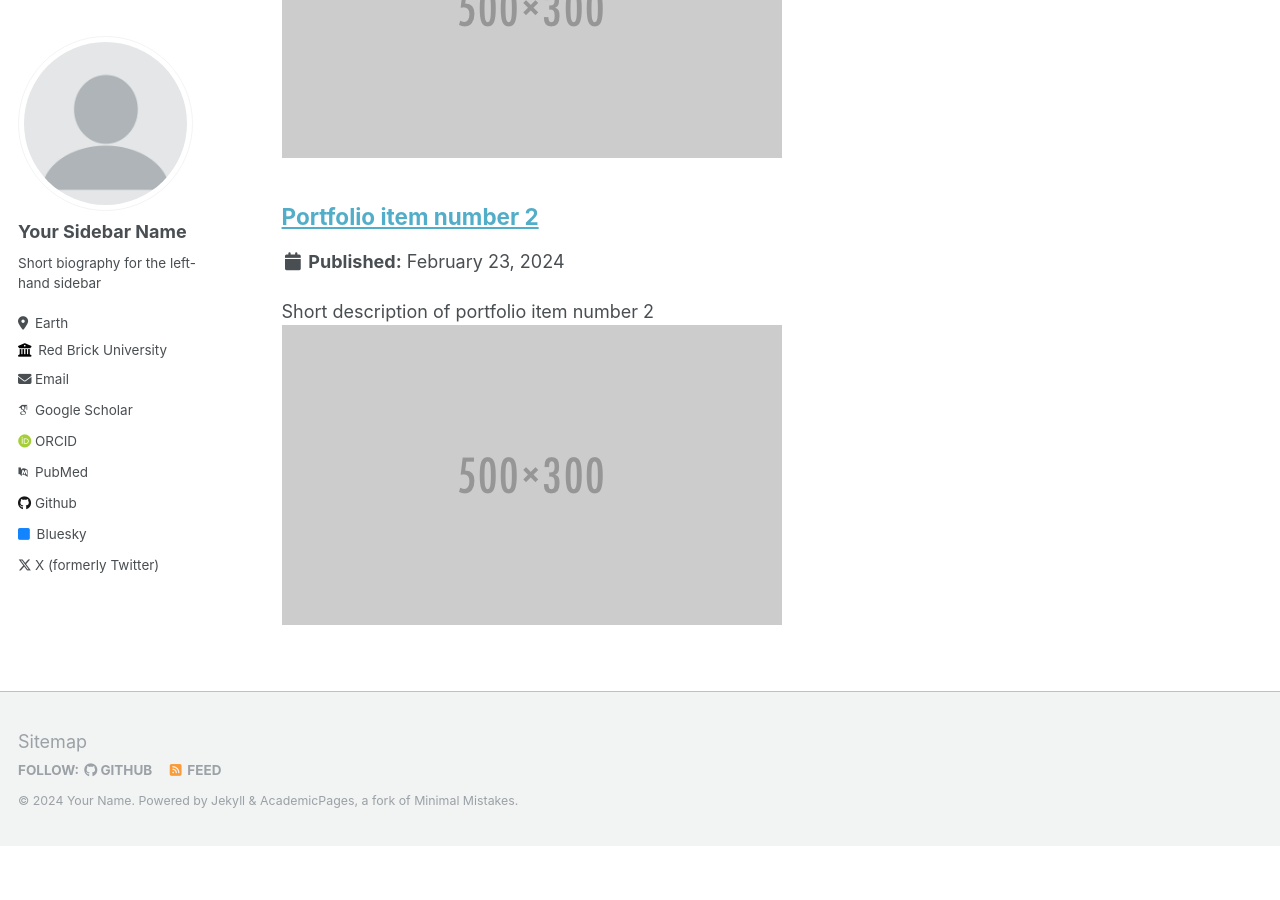
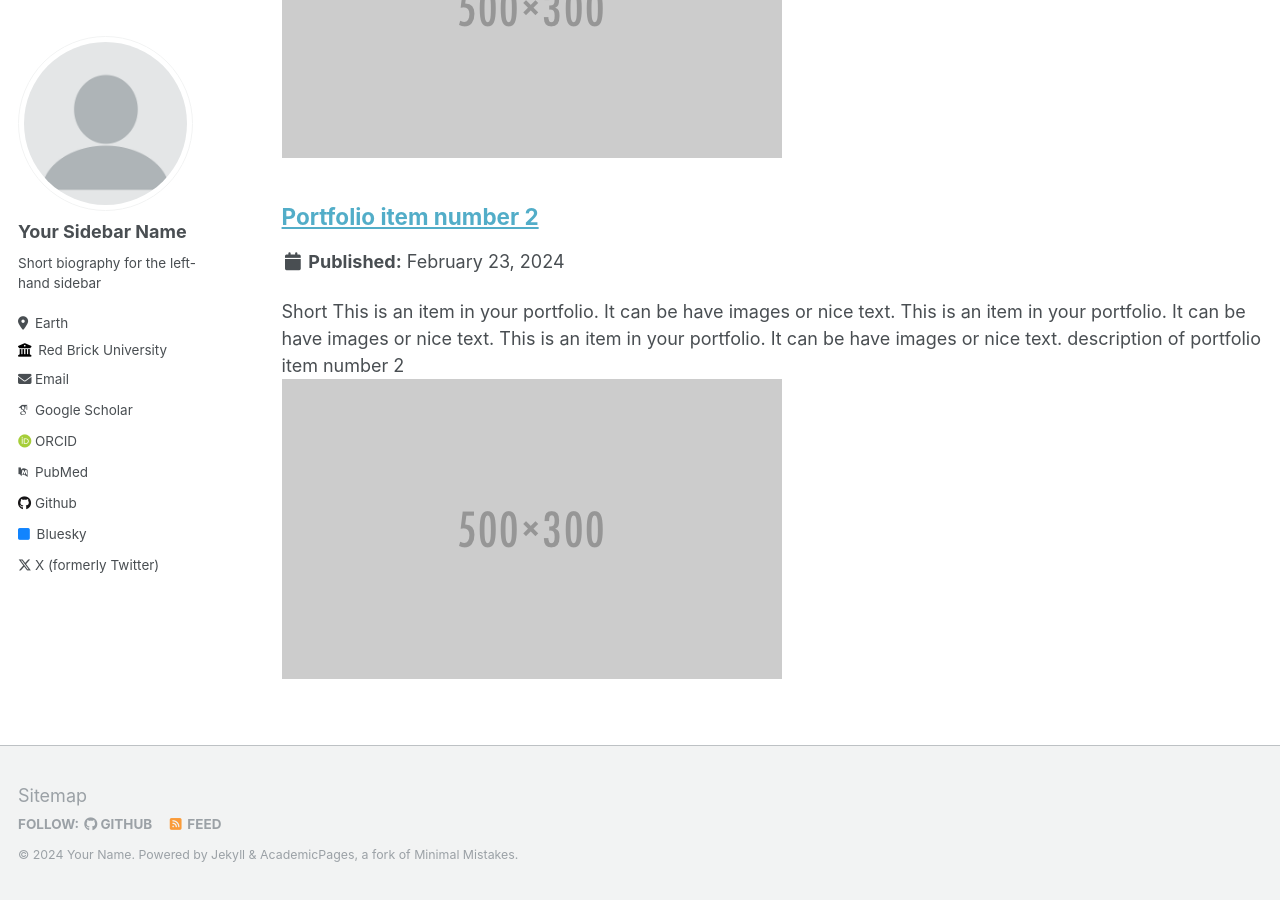
Before and after one commit to Mingdong90000/JiuWan, a Jekyll site: the page built from _pages/portfolio.html, in a window 1280 px wide and 900 px high, scrolled down 591 px. Built offline with Jekyll 4.4.1, drawn with Linux system fonts in a browser that asks for light colours; some web fonts are replaced; before the commit the page ends 1437 px from its top, so only the background shows below that.

Commit message:
Update portfolio-2.html

```diff
--- a/_portfolio/portfolio-2.html
+++ b/_portfolio/portfolio-2.html
@@ -1,6 +1,7 @@
 ---
 title: "Portfolio item number 2"
-excerpt: "Short description of portfolio item number 2 <br/><img src='/images/500x300.png'>"
+excerpt: "Short This is an item in your portfolio. It can be have images or nice text. This is an item in your portfolio. It can be have images or nice text.
+This is an item in your portfolio. It can be have images or nice text. description of portfolio item number 2 <br/><img src='/images/500x300.png'>"
 collection: portfolio
 ---
 
```
